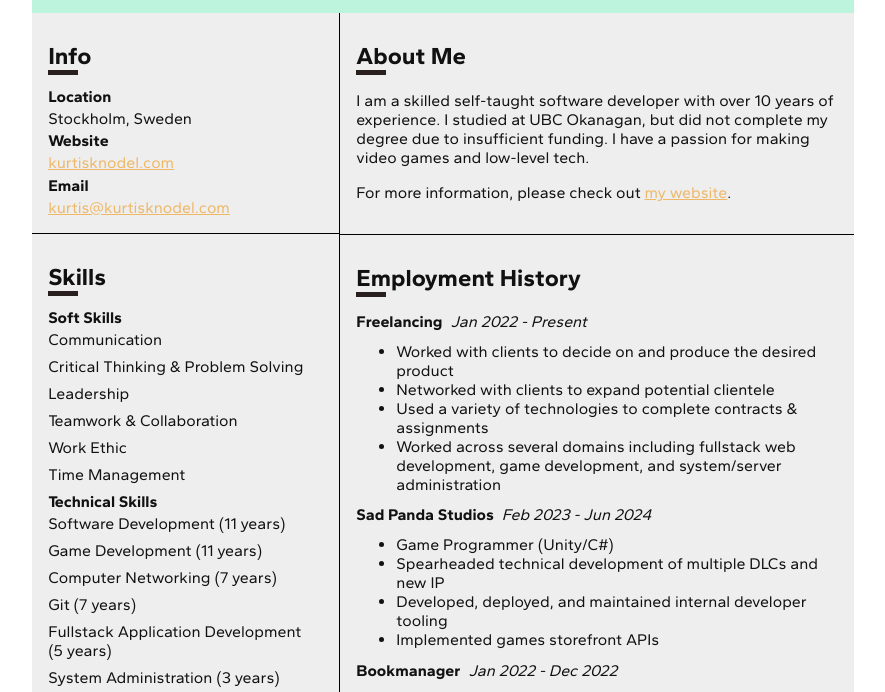
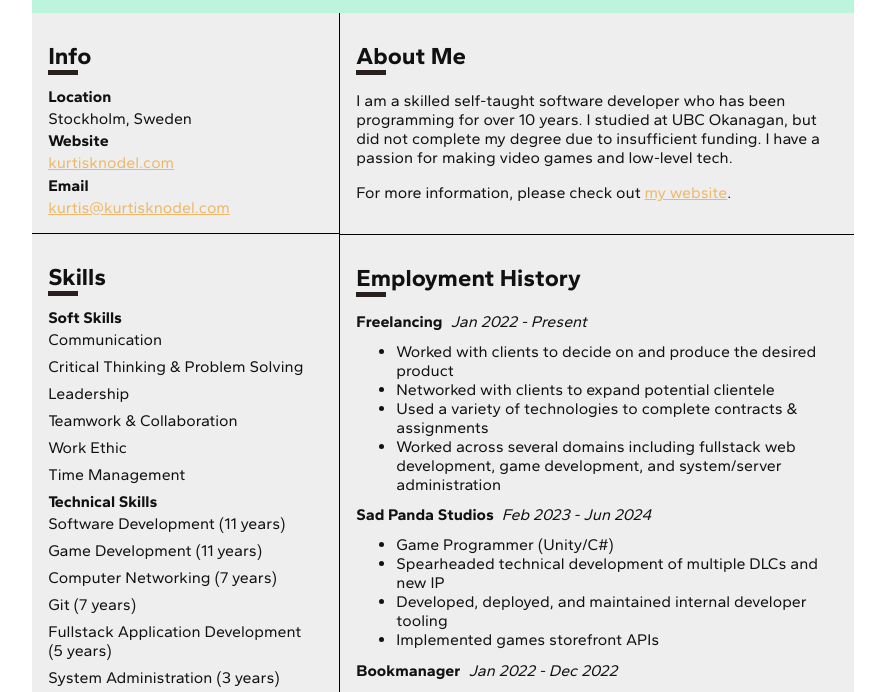
Before and after one commit to TheArchitect4855/resume, a plain HTML site: page index.html in a window 1280 px wide. Shown: the part 99-791 px from the top of the page, without its empty margins (197-1082 px from the left). Drawn offline with Linux system fonts and the light colour scheme.

Commit message:
Updated bio

```diff
--- a/index.html
+++ b/index.html
@@ -30,9 +30,9 @@
 					<h2 class="underline">About Me</h2>
 					<div>
 						<p>
-							I am a skilled self-taught software developer with
-							over 10 years of experience. I studied at UBC
-							Okanagan, but did not complete my degree due to
+							I am a skilled self-taught software developer who
+							has been programming for over 10 years. I studied at
+							UBC Okanagan, but did not complete my degree due to
 							insufficient funding. I have a passion for making
 							video games and low-level tech.
 						</p>
```
